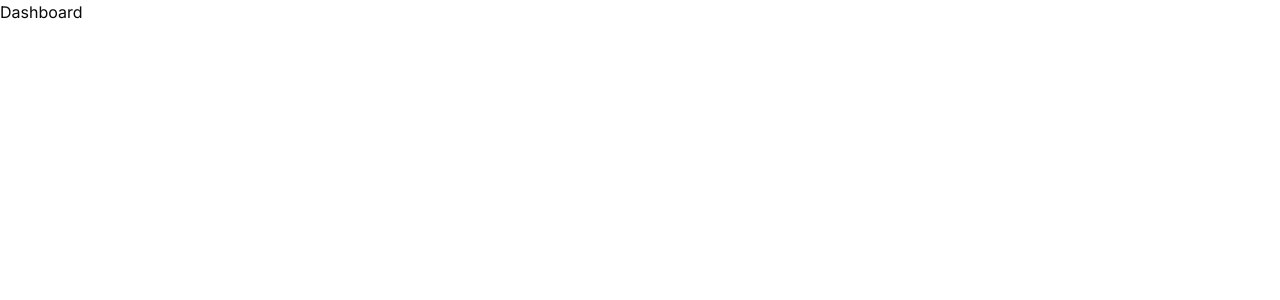
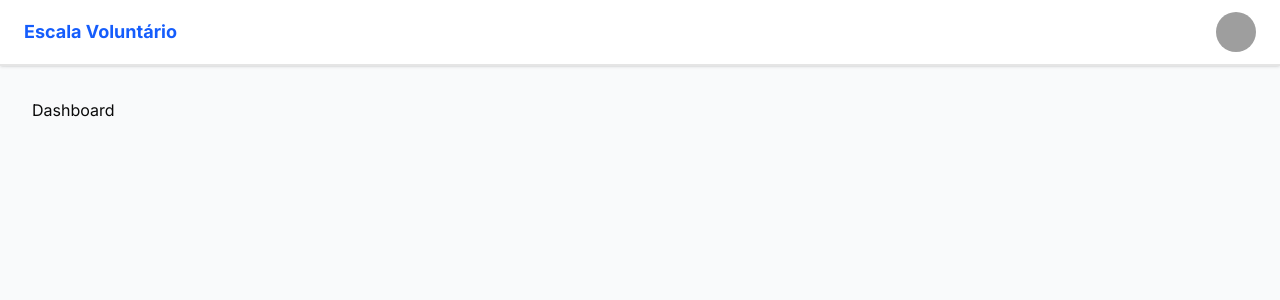
Before and after one commit to dgbarros/escala-voluntario, a Next.js app in the folder escala-voluntario/: page / in a window 1280 px wide. Shown: the top 300 px of the page. Built offline with nearby package versions, Linux system fonts and the light colour scheme; grey boxes are pictures that could not be loaded.

Commit message:
refactor: AJustando telas layout prinicpal para todas as telas

```diff
--- a/escala-voluntario/src/app/(dashboard)/admin-master/layout.tsx
+++ /dev/null
@@ -1,17 +0,0 @@
-import { Header } from "@/components/global/header"
-
-export default function AdminMasterLayout({
-  children,
-}: {
-  children: React.ReactNode
-}) {
-  return (
-    <div className="min-h-screen bg-gray-50">
-      <Header />
-
-      <main className="p-4 md:p-8 max-w-7xl mx-auto">
-        {children}
-      </main>
-    </div>
-  )
-}
--- a/escala-voluntario/src/app/layout.tsx
+++ b/escala-voluntario/src/app/layout.tsx
@@ -1,6 +1,9 @@
 import type { Metadata } from "next";
 import { Inter } from "next/font/google";
 import "./globals.css";
+
+// 1. Importação do seu Header Global
+import { Header } from "@/components/global/header";
 
 const inter = Inter({ subsets: ["latin"] });
 
@@ -16,7 +19,20 @@ export default function RootLayout({
 }>) {
   return (
     <html lang="pt-BR">
-      <body className={inter.className}>{children}</body>
+      <body className={`${inter.className} min-h-screen bg-gray-50 flex flex-col`}>
+
+        {/* HEADER GLOBAL - Ocupa 100% da tela sempre */}
+        <div className="sticky top-0 z-50 w-full bg-white shadow-sm border-b">
+          <Header />
+        </div>
+
+        {/* CONTEÚDO RESPONSIVO (Largo no PC, adaptado no Celular) */}
+        {/* A propriedade children é onde suas pages (Admin, Voluntário) vão aparecer automaticamente */}
+        <main className="flex-1 w-full max-w-7xl mx-auto p-4 md:p-8">
+          {children}
+        </main>
+
+      </body>
     </html>
   );
 }
```
